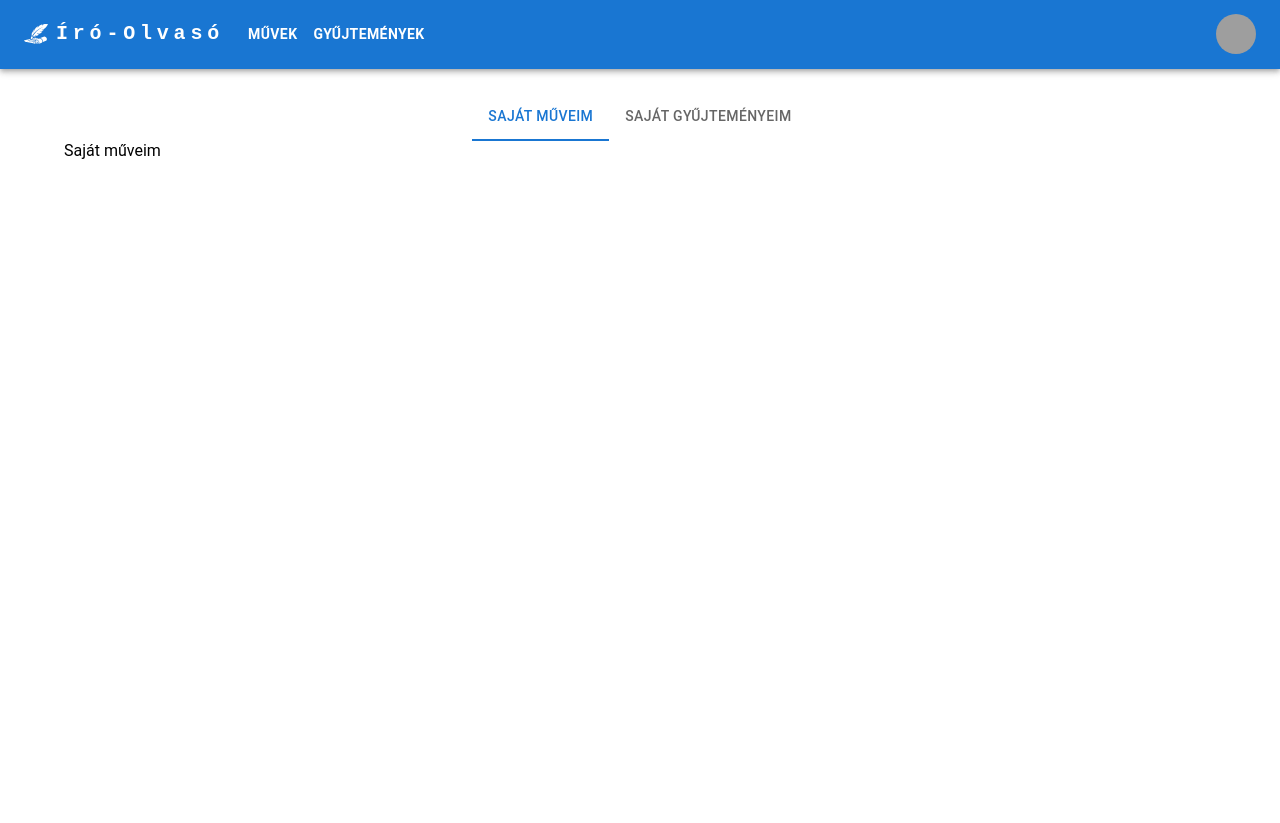
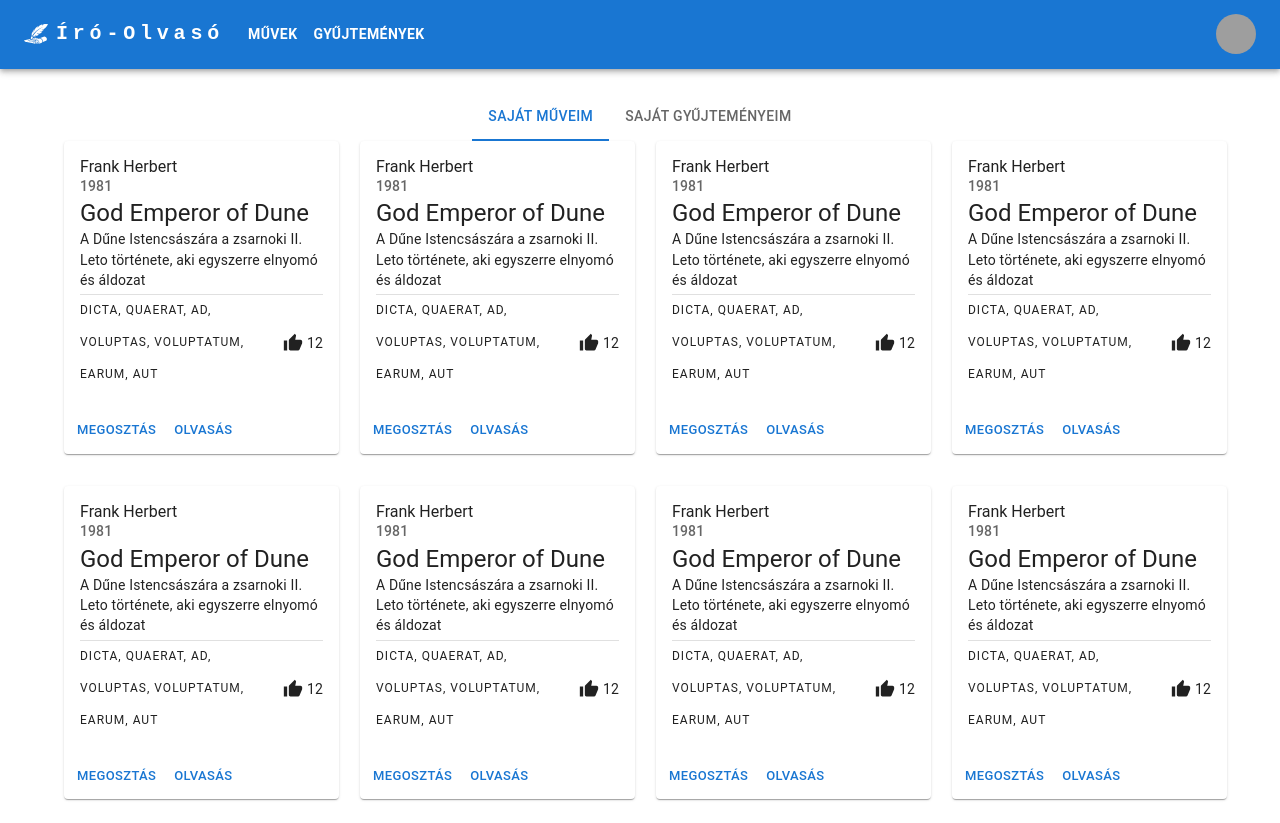
Before and after one commit to Mehan1ch/Software-Architectures-Project, a React (Vite) app in the folder writer-reader-web-client/: page /profile/myworks in a window 1280 px wide. Before the commit the page ends 800 px from the top, so only its background shows below. Built offline with nearby package versions, Linux system fonts and the light colour scheme; grey boxes are pictures that could not be loaded.

Commit message:
User works and collection mock cards

```diff
--- a/writer-reader-web-client/src/components/MyCollections.jsx
+++ b/writer-reader-web-client/src/components/MyCollections.jsx
@@ -1,3 +1,36 @@
+import { Grid2 } from "@mui/material";
+import CollectionCard from "./CollectionCard";
+
 export default function MyCollections() {
-  return <>Saját gyűjteményeim</>;
+  return (
+    <>
+      <Grid2 container spacing={4}>
+        <Grid2 size={{ xs: 12, sm: 6, md: 4, lg: 3 }}>
+          <CollectionCard />
+        </Grid2>
+        <Grid2 size={{ xs: 12, sm: 6, md: 4, lg: 3 }}>
+          <CollectionCard />
+        </Grid2>
+        <Grid2 size={{ xs: 12, sm: 6, md: 4, lg: 3 }}>
+          <CollectionCard />
+        </Grid2>
+        <Grid2 size={{ xs: 12, sm: 6, md: 4, lg: 3 }}>
+          <CollectionCard />
+        </Grid2>
+
+        <Grid2 size={{ xs: 12, sm: 6, md: 4, lg: 3 }}>
+          <CollectionCard />
+        </Grid2>
+        <Grid2 size={{ xs: 12, sm: 6, md: 4, lg: 3 }}>
+          <CollectionCard />
+        </Grid2>
+        <Grid2 size={{ xs: 12, sm: 6, md: 4, lg: 3 }}>
+          <CollectionCard />
+        </Grid2>
+        <Grid2 size={{ xs: 12, sm: 6, md: 4, lg: 3 }}>
+          <CollectionCard />
+        </Grid2>
+      </Grid2>
+    </>
+  );
 }
--- a/writer-reader-web-client/src/components/MyWorks.jsx
+++ b/writer-reader-web-client/src/components/MyWorks.jsx
@@ -1,3 +1,36 @@
+import { Grid2 } from "@mui/material";
+import WorkCard from "./WorkCard";
+
 export default function MyWorks() {
-  return <>Saját műveim</>;
+  return (
+    <>
+      <Grid2 container spacing={4}>
+        <Grid2 size={{ xs: 12, sm: 6, md: 4, lg: 3 }}>
+          <WorkCard />
+        </Grid2>
+        <Grid2 size={{ xs: 12, sm: 6, md: 4, lg: 3 }}>
+          <WorkCard />
+        </Grid2>
+        <Grid2 size={{ xs: 12, sm: 6, md: 4, lg: 3 }}>
+          <WorkCard />
+        </Grid2>
+        <Grid2 size={{ xs: 12, sm: 6, md: 4, lg: 3 }}>
+          <WorkCard />
+        </Grid2>
+
+        <Grid2 size={{ xs: 12, sm: 6, md: 4, lg: 3 }}>
+          <WorkCard />
+        </Grid2>
+        <Grid2 size={{ xs: 12, sm: 6, md: 4, lg: 3 }}>
+          <WorkCard />
+        </Grid2>
+        <Grid2 size={{ xs: 12, sm: 6, md: 4, lg: 3 }}>
+          <WorkCard />
+        </Grid2>
+        <Grid2 size={{ xs: 12, sm: 6, md: 4, lg: 3 }}>
+          <WorkCard />
+        </Grid2>
+      </Grid2>
+    </>
+  );
 }
```
